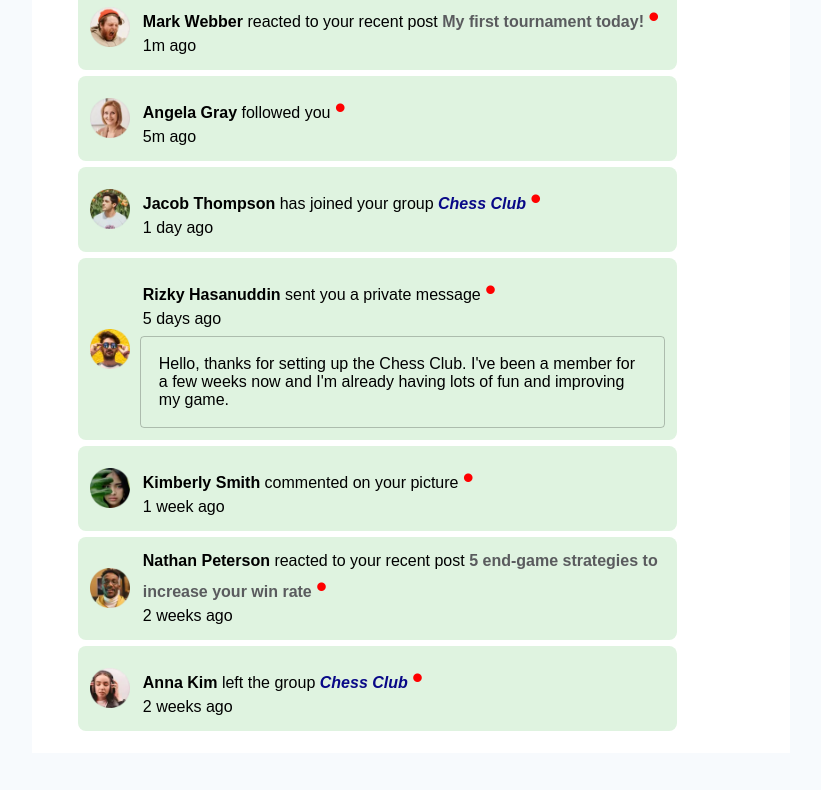
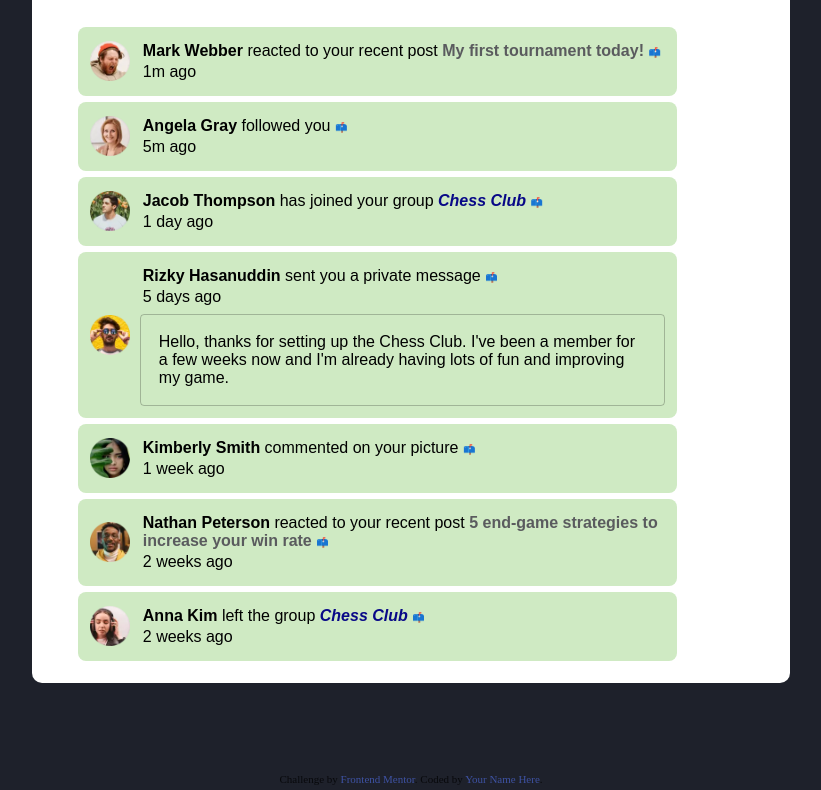
Before and after one commit to DBurgess93/notifications-page, a website: page index.html in a window 1280 px wide. Shown: the part 113-903 px from the top of the page, without its empty margins (229-1050 px from the left). Drawn offline with nearby package versions, Linux system fonts and the light colour scheme.

Commit message:
Last style changes

```diff
--- a/index.html
+++ b/index.html
@@ -31,7 +31,7 @@
         <a class="notification" href="#">
           <img src="assets/images/avatar-mark-webber.webp" alt="">
           <div class="content">
-            <p><span>Mark Webber</span> reacted to your recent post <strong> My first tournament today!</strong> <span class="bullet">&#8226;</span></p>
+            <p><span>Mark Webber</span> reacted to your recent post <strong> My first tournament today!</strong> <span class="bullet">📫</span></p>
             <p>1m ago</p>
           </div>
         </a>
@@ -40,7 +40,7 @@
         <a class="notification" href="#">
           <img src="assets/images/avatar-angela-gray.webp" alt="">
           <div class="content">
-            <p><span>Angela Gray</span> followed you <span class="bullet">&#8226;</span></p>
+            <p><span>Angela Gray</span> followed you <span class="bullet">📫</span></p>
             <p>5m ago</p>
           </div>
         </a>
@@ -49,7 +49,7 @@
         <a class="notification" href="#">
           <img src="assets/images/avatar-jacob-thompson.webp" alt="">
           <div class="content">
-            <p><span>Jacob Thompson</span> has joined your group <i>Chess Club</i> <span class="bullet">&#8226;</span></p>
+            <p><span>Jacob Thompson</span> has joined your group <i>Chess Club</i> <span class="bullet">📫</span></p>
             <p>1 day ago</p>
           </div>
         </a>
@@ -58,7 +58,7 @@
         <a class="notification" href="#">
           <img src="assets/images/avatar-rizky-hasanuddin.webp" alt="">
           <div class="content">
-            <p><span>Rizky Hasanuddin</span> sent you a private message <span class="bullet">&#8226;</span></p>
+            <p><span>Rizky Hasanuddin</span> sent you a private message <span class="bullet">📫</span></p>
             <p>5 days ago</p>
             <div class="message">
               <p>Hello, thanks for setting up the Chess Club. I've been a member for a few weeks now and
@@ -71,7 +71,7 @@
         <a class="notification" href="#">
           <img src="assets/images/avatar-kimberly-smith.webp" alt="">
           <div class="content">
-            <p><span>Kimberly Smith</span> commented on your picture <span class="bullet">&#8226;</span></p>
+            <p><span>Kimberly Smith</span> commented on your picture <span class="bullet">📫</span></p>
             <p>1 week ago</p>
           </div>
         </a>
@@ -80,7 +80,7 @@
         <a class="notification" href="#">
           <img src="assets/images/avatar-nathan-peterson.webp" alt="">
           <div class="content">
-            <p><span>Nathan Peterson</span> reacted to your recent post <strong> 5 end-game strategies to increase your win rate</strong> <span class="bullet">&#8226;</span></p>
+            <p><span>Nathan Peterson</span> reacted to your recent post <strong> 5 end-game strategies to increase your win rate</strong> <span class="bullet">📫</span></p>
             <p>2 weeks ago</p>
           </div>
         </a>
@@ -89,7 +89,7 @@
         <a class="notification" href="#">
           <img src="assets/images/avatar-anna-kim.webp" alt="">
           <div class="content">
-            <p><span>Anna Kim</span> left the group <i>Chess Club</i> <span class="bullet">&#8226;</span></p>
+            <p><span>Anna Kim</span> left the group <i>Chess Club</i> <span class="bullet">📫</span></p>
             <p>2 weeks ago</p>
           </div>
         </a>
--- a/styles.css
+++ b/styles.css
@@ -1,6 +1,7 @@
 
 body {
-  background: hsl(210, 60%, 98%);
+  background: #1E212B;
+  color: #08090C;
 }
 
 ul {
@@ -17,23 +18,24 @@ i {
 }
 
 span.bullet {
-  font-size: 30px;
-  color: red;
+  font-size: 10px;
 }
 
 .notification-panel {
   margin: 0 auto;
+  margin-top: 50px;
   max-width: 60%;
   display: flex;
   flex-direction: column;
   align-items: center;
+  border-radius: 10px;
   font-family: 'Plus Jakarta Sans', sans-serif;
   font-weight: 500;
   background: white;
 }
 
 .notification {
-  background: rgb(223, 243, 224);
+  background: #CFEAC3;
   width: 80%;
   border-radius: 8px;
   padding: 12px;
@@ -44,6 +46,7 @@ span.bullet {
 
 .read {
   background: white;
+
 }
 
 
```
